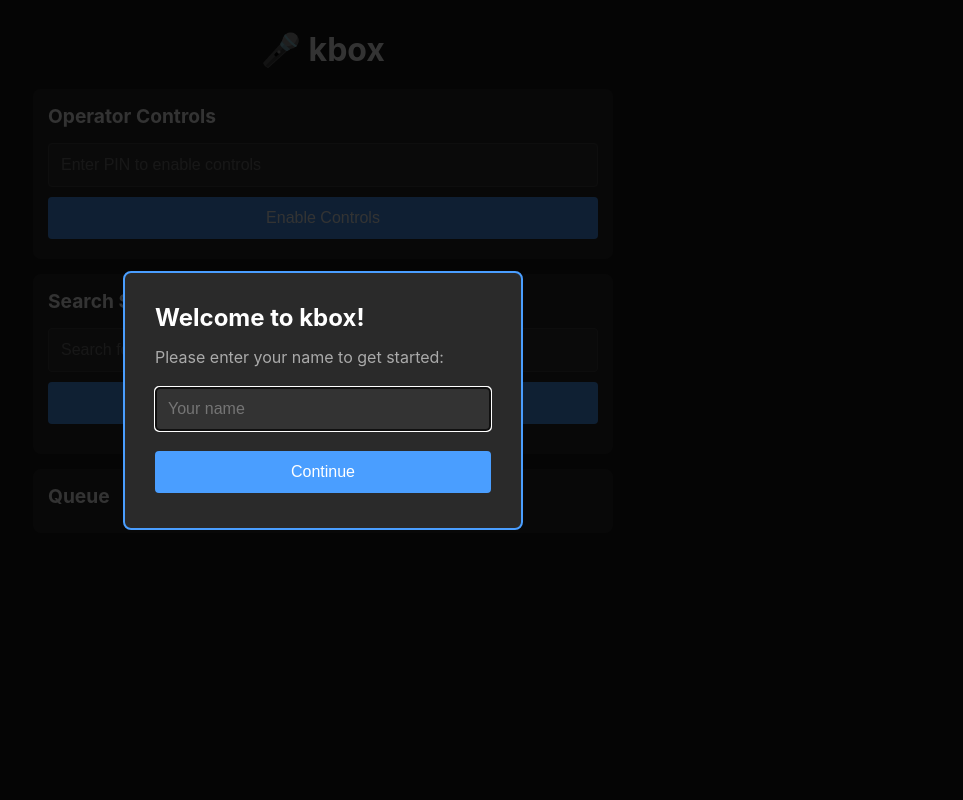
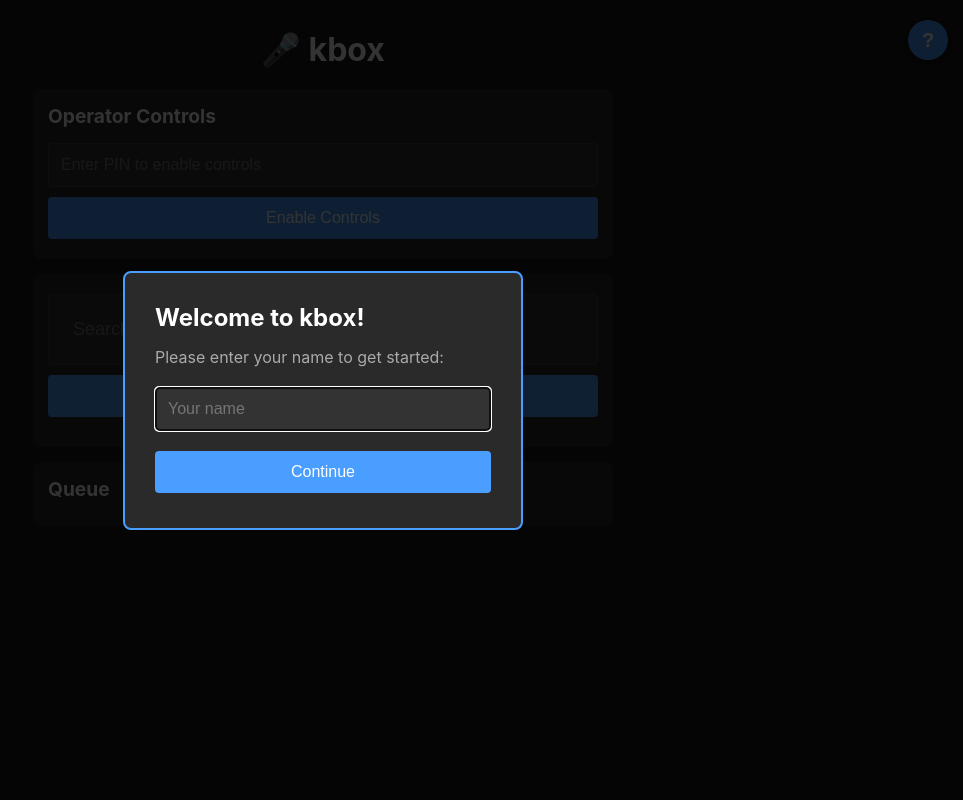
Before and after one commit to mdz/kbox, a Python web app: template kbox/web/templates/index.html in a window 1280 px wide. Shown: the whole page, without its empty margins (317-1280 px from the left). Run offline with Jinja, Linux system fonts and the light colour scheme; the template is opened without the code that fills it, so the values that code supplies are empty.

Commit message:
Improve mobile UX: larger search input, remove heading, add help button
- Double search input height (24px padding, 18px font) for easier tapping
- Remove 'Search Songs' heading to reduce clutter
- Add (?) help button in top right corner with instructions modal
- Help covers: adding songs, queue, pitch adjustment, operator controls

```diff
--- a/kbox/web/templates/index.html
+++ b/kbox/web/templates/index.html
@@ -24,6 +24,32 @@
             text-align: center;
             margin: 20px 0;
             color: #fff;
+            position: relative;
+        }
+
+        .help-button {
+            position: fixed;
+            top: 15px;
+            right: 15px;
+            width: 40px;
+            height: 40px;
+            border-radius: 50%;
+            background: #4a9eff;
+            color: #fff;
+            border: none;
+            font-size: 20px;
+            font-weight: bold;
+            cursor: pointer;
+            z-index: 100;
+            display: flex;
+            align-items: center;
+            justify-content: center;
+            box-shadow: 0 2px 8px rgba(0, 0, 0, 0.3);
+        }
+
+        .help-button:hover {
+            background: #5aaeff;
+            transform: scale(1.05);
         }
 
         .section {
@@ -48,6 +74,11 @@
             background: #333;
             color: #e0e0e0;
             font-size: 16px;
+        }
+
+        #search-input {
+            padding: 24px;
+            font-size: 18px;
         }
 
         button {
@@ -246,6 +277,7 @@
     </style>
 </head>
 <body>
+    <button class="help-button" onclick="showHelp()" title="Help">?</button>
     <h1>🎤 kbox</h1>
 
     <!-- User Name Prompt Modal -->
@@ -276,6 +308,32 @@
         </div>
     </div>
 
+    <!-- Help Modal -->
+    <div class="modal-overlay hidden" id="help-modal" style="display: none;" onclick="if(event.target === this) hideHelp();">
+        <div class="modal" style="max-width: 500px; max-height: 80vh; overflow-y: auto;" onclick="event.stopPropagation();">
+            <h2>How to Use kbox</h2>
+            <div style="color: #e0e0e0; line-height: 1.6;">
+                <h3 style="color: #4a9eff; margin-top: 20px; margin-bottom: 10px;">Adding Songs</h3>
+                <ol style="margin-left: 20px; margin-bottom: 20px;">
+                    <li style="margin-bottom: 8px;">Enter a song name in the search box and tap "Search"</li>
+                    <li style="margin-bottom: 8px;">Tap on a search result to open the confirmation dialog</li>
+                    <li style="margin-bottom: 8px;">Optionally adjust the pitch (semitones) if needed</li>
+                    <li style="margin-bottom: 8px;">Tap "Add to Queue" to add the song</li>
+                </ol>
+
+                <h3 style="color: #4a9eff; margin-top: 20px; margin-bottom: 10px;">Queue</h3>
+                <p style="margin-bottom: 20px;">Your songs will appear in the queue. The currently playing song is highlighted in blue. Songs are played in the order they were added.</p>
+
+                <h3 style="color: #4a9eff; margin-top: 20px; margin-bottom: 10px;">Pitch Adjustment</h3>
+                <p style="margin-bottom: 20px;">You can adjust the pitch when adding a song, or operators can adjust it during playback. Range: -12 to +12 semitones (one octave down/up).</p>
+
+                <h3 style="color: #4a9eff; margin-top: 20px; margin-bottom: 10px;">Operator Controls</h3>
+                <p style="margin-bottom: 20px;">Operators can control playback (play, pause, skip) and adjust pitch during playback. Tap "Open Playback Controls" to access these features.</p>
+            </div>
+            <button onclick="hideHelp()" style="margin-top: 20px;">Close</button>
+        </div>
+    </div>
+
     <!-- Operator Authentication -->
     <div class="section" id="auth-section">
         <h2>Operator Controls</h2>
@@ -286,7 +344,6 @@
 
     <!-- Search Section -->
     <div class="section">
-        <h2>Search Songs</h2>
         <input type="text" id="search-input" placeholder="Search for a song..." />
         <button onclick="search()">Search</button>
         <div id="search-results" class="search-results"></div>
@@ -636,6 +693,20 @@
             }
         }
 
+        // Show help modal
+        function showHelp() {
+            const modal = document.getElementById('help-modal');
+            modal.classList.remove('hidden');
+            modal.style.display = 'flex';
+        }
+
+        // Hide help modal
+        function hideHelp() {
+            const modal = document.getElementById('help-modal');
+            modal.classList.add('hidden');
+            modal.style.display = 'none';
+        }
+
         // Load queue
         async function loadQueue() {
             try {
```
